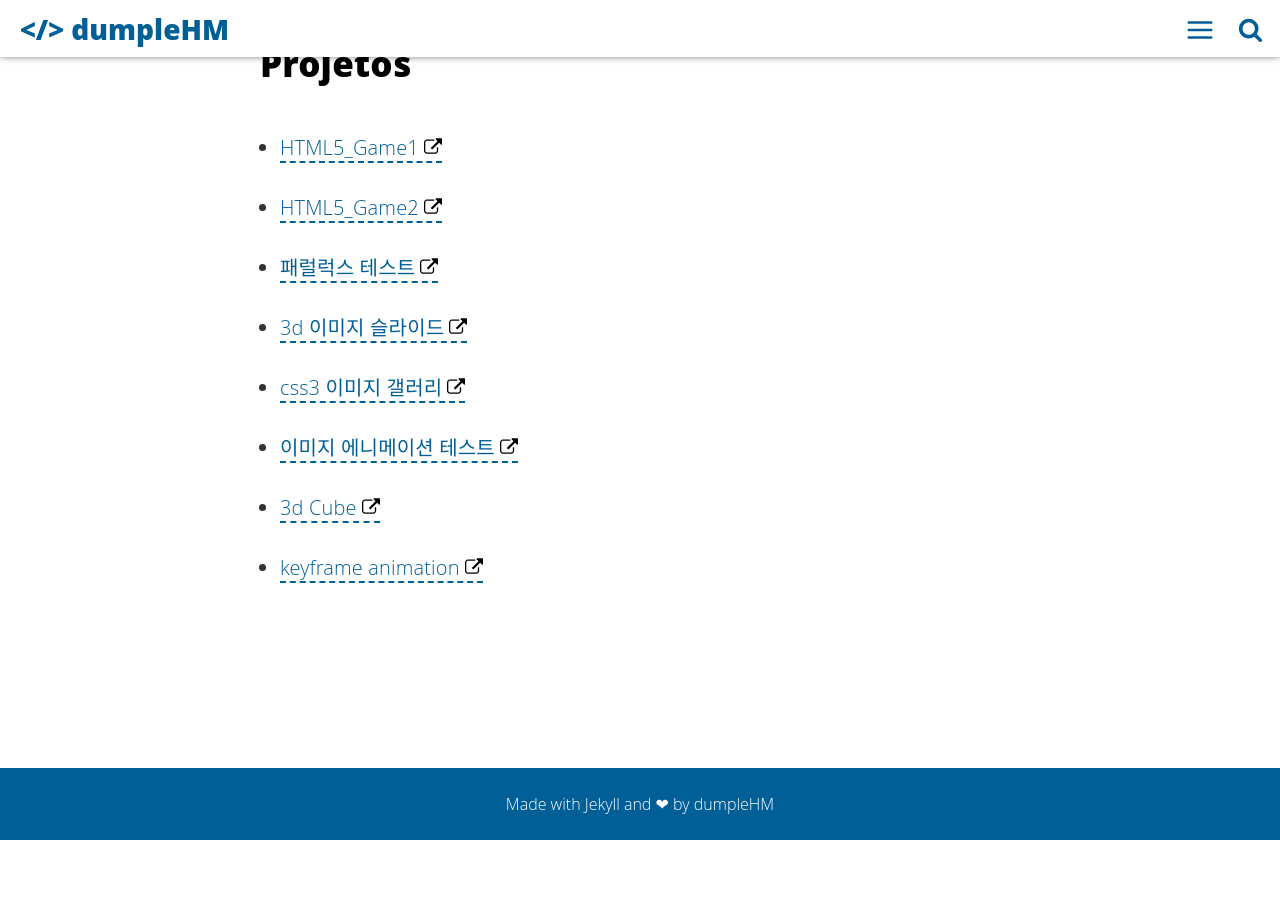
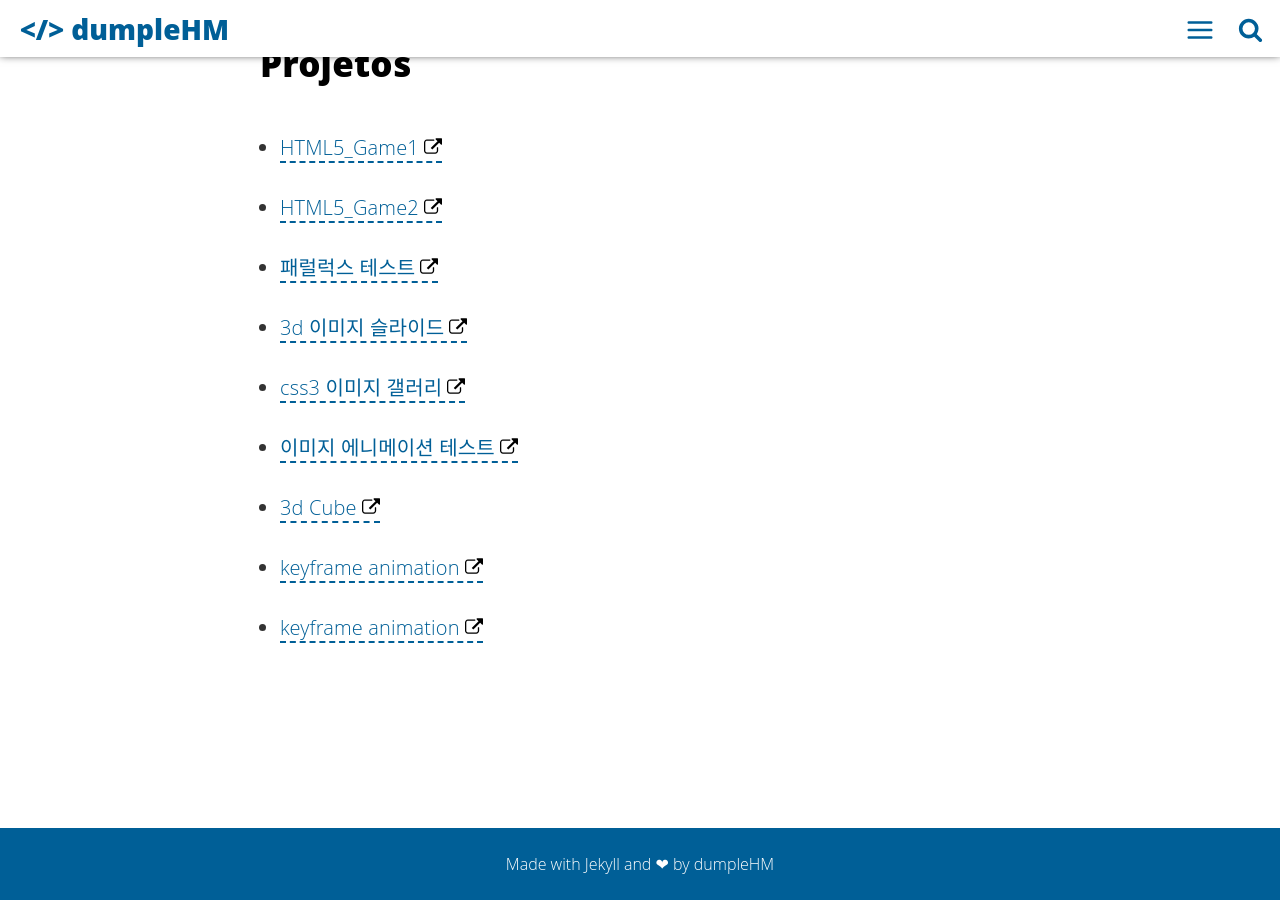
Before and after one commit to dumplehomin/dumplehomin.github.io, a Jekyll site: the page built from about.html, in a window 1280 px wide and 900 px high, scrolled down 1480 px. Built offline with Jekyll 4.4.1, drawn with Linux system fonts in a browser that asks for light colours; before the commit the page ends 2320 px from its top, so only the background shows below that.

Commit message:
no message

```diff
--- a/about.html
+++ b/about.html
@@ -38,4 +38,5 @@ description: "dumpeHM-Leehomin"
 	<li><a href="https://dumplehomin.github.io/clex_project/css3_test/img_animation.html">이미지 에니메이션 테스트</a></li>
 	<li><a href="https://dumplehomin.github.io/clex_project/css3_test/testcube.html">3d Cube</a></li>
 	<li><a href="https://dumplehomin.github.io/clex_project/css3_test2/keyframe_animation">keyframe animation</a></li>
+	<li><a href="https://dumplehomin.github.io/clex_project/css3_test2/keyframe_animation">keyframe animation</a></li>
 </ul>
```
Also changed, not shown: 2 other files.
